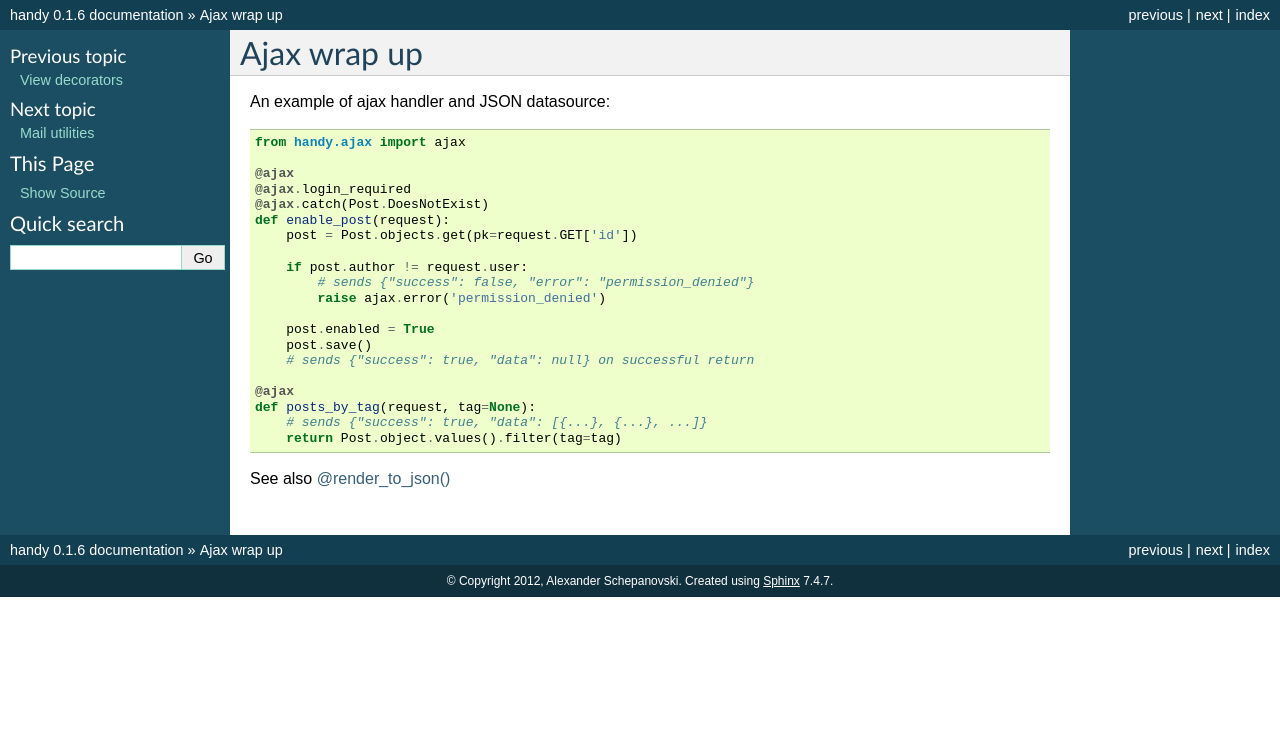
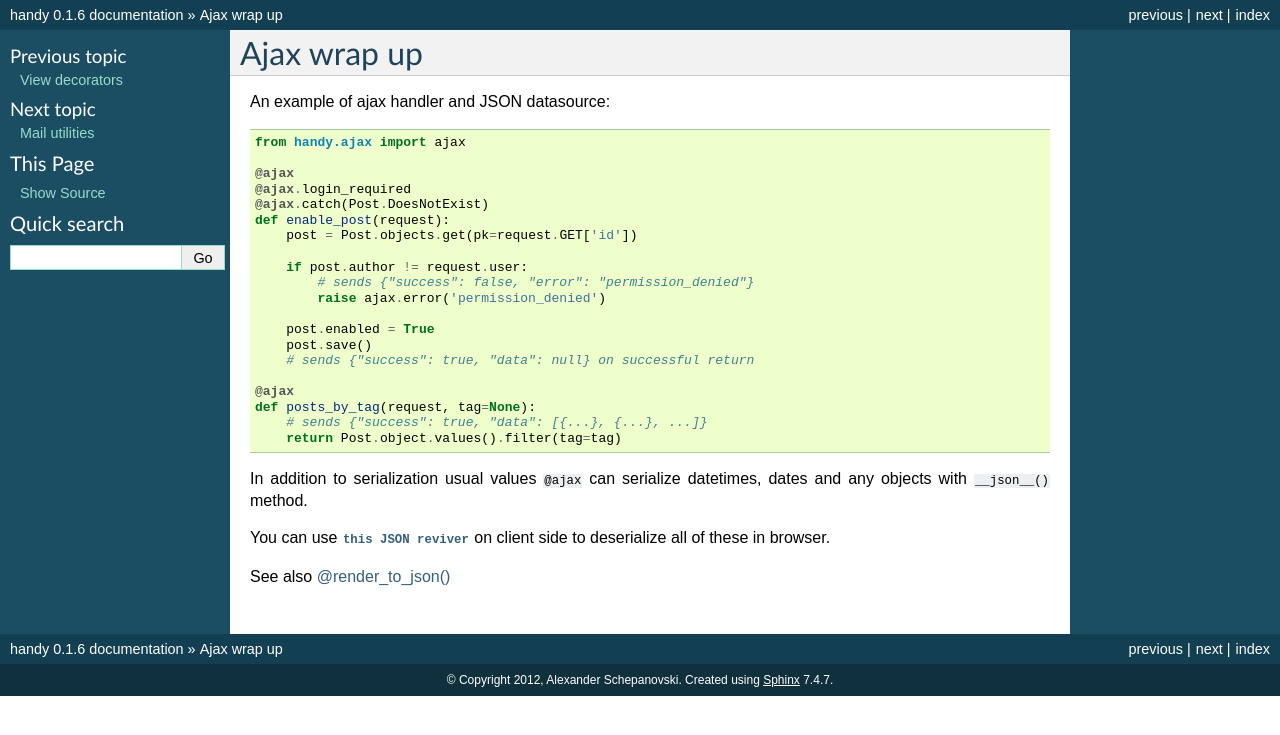
Before and after one commit to Suor/handy, a Sphinx documentation site: the page built from docs/ajax.rst, in a window 1280 px wide. Shown: the top 735 px of the page. Built offline with Sphinx 7.4.7, drawn with Linux system fonts in a browser that asks for light colours.

Commit message:
Documented @ajax serialization/reviving

```diff
--- a/docs/ajax.rst
+++ b/docs/ajax.rst
@@ -26,4 +26,10 @@ An example of ajax handler and JSON datasource::
         # sends {"success": true, "data": [{...}, {...}, ...]}
         return Post.object.values().filter(tag=tag)
 
+
+In addition to serialization usual values ``@ajax`` can serialize datetimes, dates and any objects with ``__json__()`` method.
+
+You can use :download:`this JSON reviver <../handy/static/reviver.js>` on client side to deserialize all of these in browser.
+
+
 See also :ref:`@render_to_json() <render_to_json>`
--- a/handy/static/reviver.js
+++ b/handy/static/reviver.js
@@ -1,4 +1,4 @@
-// Microframework for reviving objects serialized by django
+// Microframework for reviving objects serialized by handy
 JSON.revive = function (text) {
     return JSON.parse(text, JSON.reviver);
 };
```
